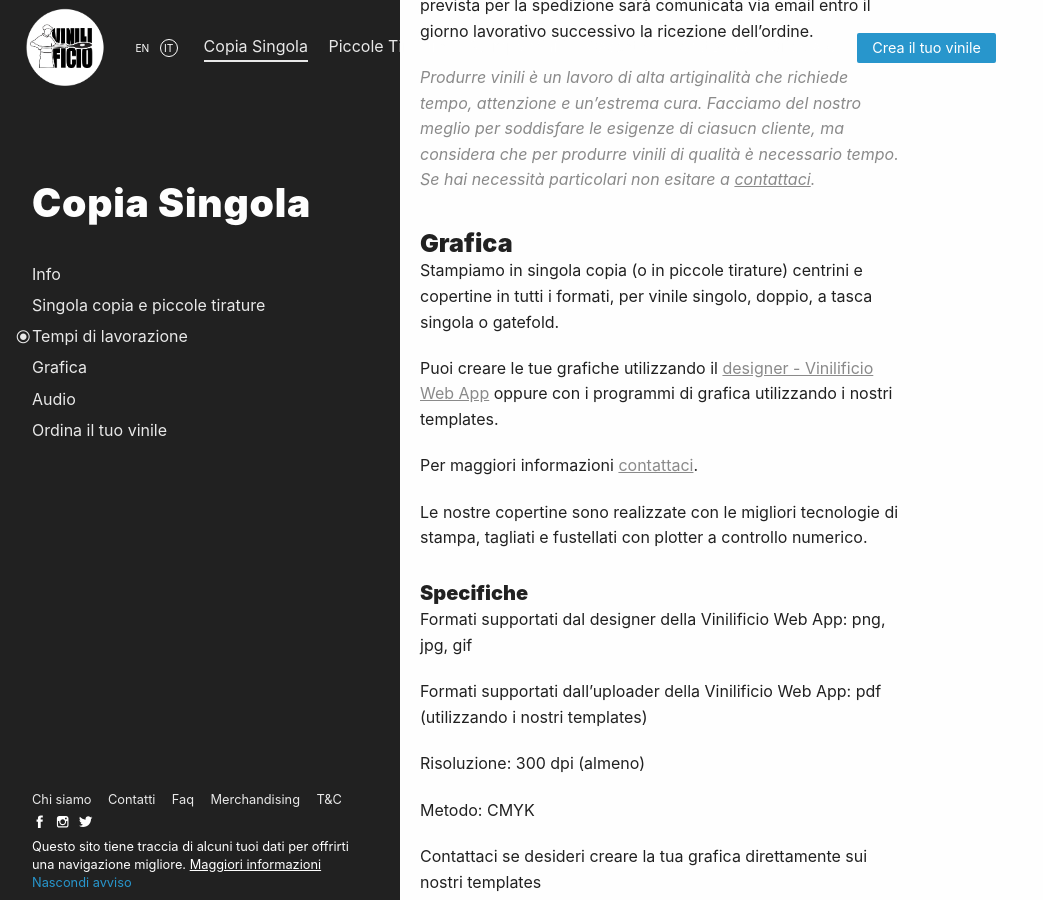
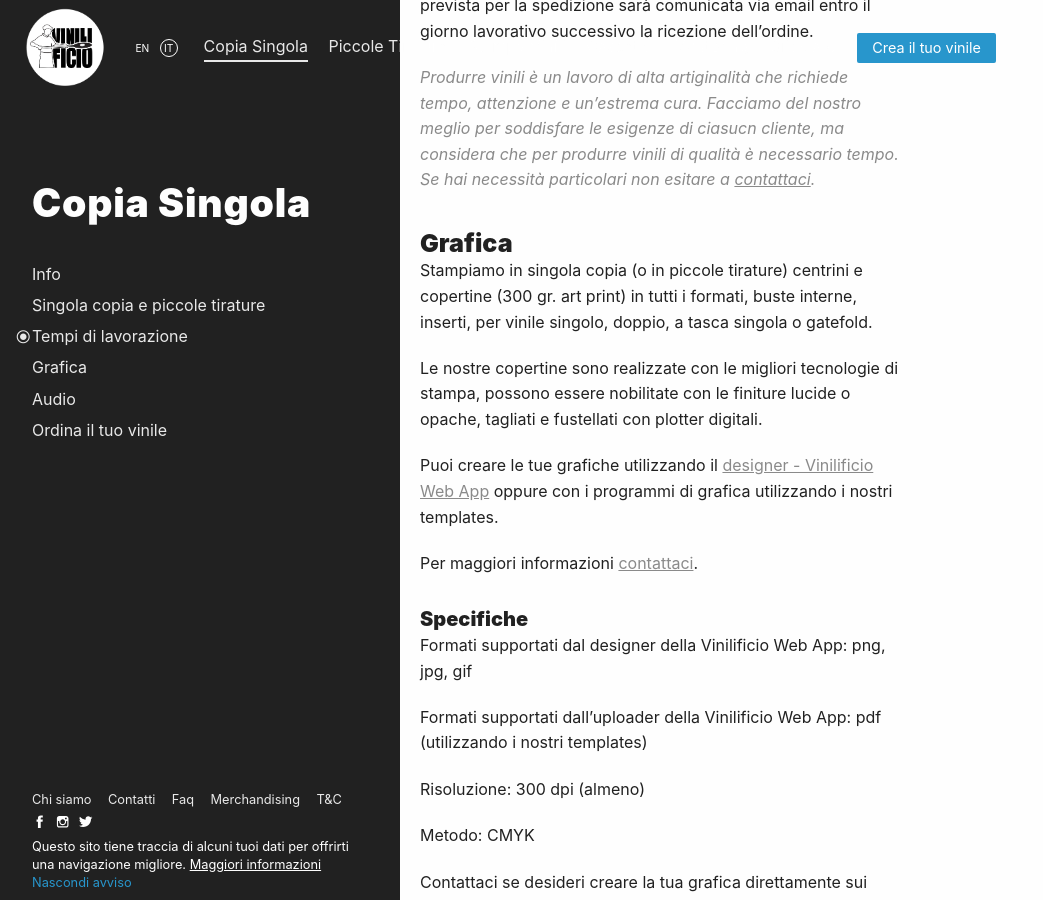
Before and after one commit to Vinilificio/vinilificio.com, a Jekyll site: the page built from _pages/copia-singola.md, in a window 1280 px wide and 900 px high, scrolled down 1787 px. Shown: the whole window, without its empty margins (0-1043 px from the left). Built offline with Jekyll 4.4.1, drawn with Linux system fonts in a browser that asks for light colours; nearby versions of some CDN libraries; comment, search, counter and statistics services are not loaded.

Commit message:
aggiornamenti info stampe

```diff
--- a/_pages/copia-singola.md
+++ b/_pages/copia-singola.md
@@ -58,13 +58,14 @@
 
 ### Grafica
 
-Stampiamo in singola copia (o in piccole tirature) centrini e copertine in tutti i formati, per vinile singolo, doppio, a tasca singola o gatefold.
+Stampiamo in singola copia (o in piccole tirature) centrini e copertine (300 gr. art print) in tutti i formati, buste interne, inserti, per vinile singolo, doppio, a tasca singola o gatefold.
+
+Le nostre copertine sono realizzate con le migliori tecnologie di stampa, possono essere nobilitate con le finiture lucide o opache, tagliati e fustellati con plotter digitali.
 
 Puoi creare le tue grafiche utilizzando il [designer - Vinilificio Web App](https://app.vinilificio.com) oppure con i programmi di grafica utilizzando i nostri templates.
 
 Per maggiori informazioni [contattaci](/contatti/).
 
-Le nostre copertine sono realizzate con le migliori tecnologie di stampa, tagliati e fustellati con plotter a controllo numerico.
 
 #### Specifiche
 
```
